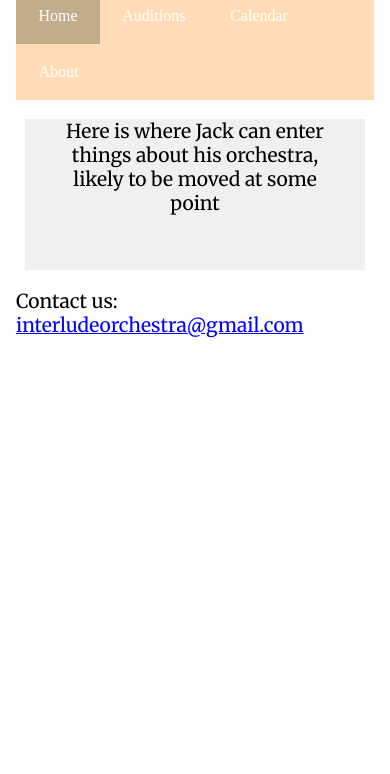
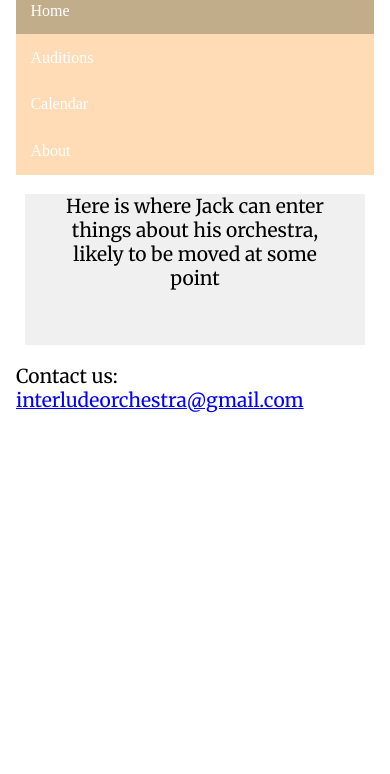
Before and after one commit to interludeorchestra/interludeorchestra.github.io, a plain HTML site: page index.html in a window 390 px wide. Shown: the part 70-844 px from the top of the page. Drawn offline with Linux system fonts and the light colour scheme.

Commit message:
Added better support for mobile users

```diff
--- a/styles/style.css
+++ b/styles/style.css
@@ -52,11 +52,11 @@ footer a:hover {
 	background-color: #FFDCB5
 }
 
-li {
+.nav-bar li {
 	float: left;
 }
 
-li a {
+.nav-bar li a {
 	display: block;
 	color: white;
 	text-align: center;
@@ -64,7 +64,7 @@ li a {
 	text-decoration: none;
 }
 
-li a:hover,
+.nav-bar li a:hover,
 .active {
 	background-color: #C2AD8A;
 }
@@ -89,3 +89,21 @@ li a:hover,
 	margin-right: 0em;
 	font-size: 1.1em;
 }
+
+@media screen and (max-width: 600px) {
+	.nav-bar .sbar {
+		float: none;
+	}
+	.nav-bar li {
+		float: none;
+	}
+	.nav-bar li a, .navbar .sbar input[type=search], .nav-bar .sbar input[type=submit]{
+		float: none;
+		display: block;
+		text-align: left;
+		width: 100%;
+		margin: 0;
+		padding: .9em;
+	}
+
+}
```
